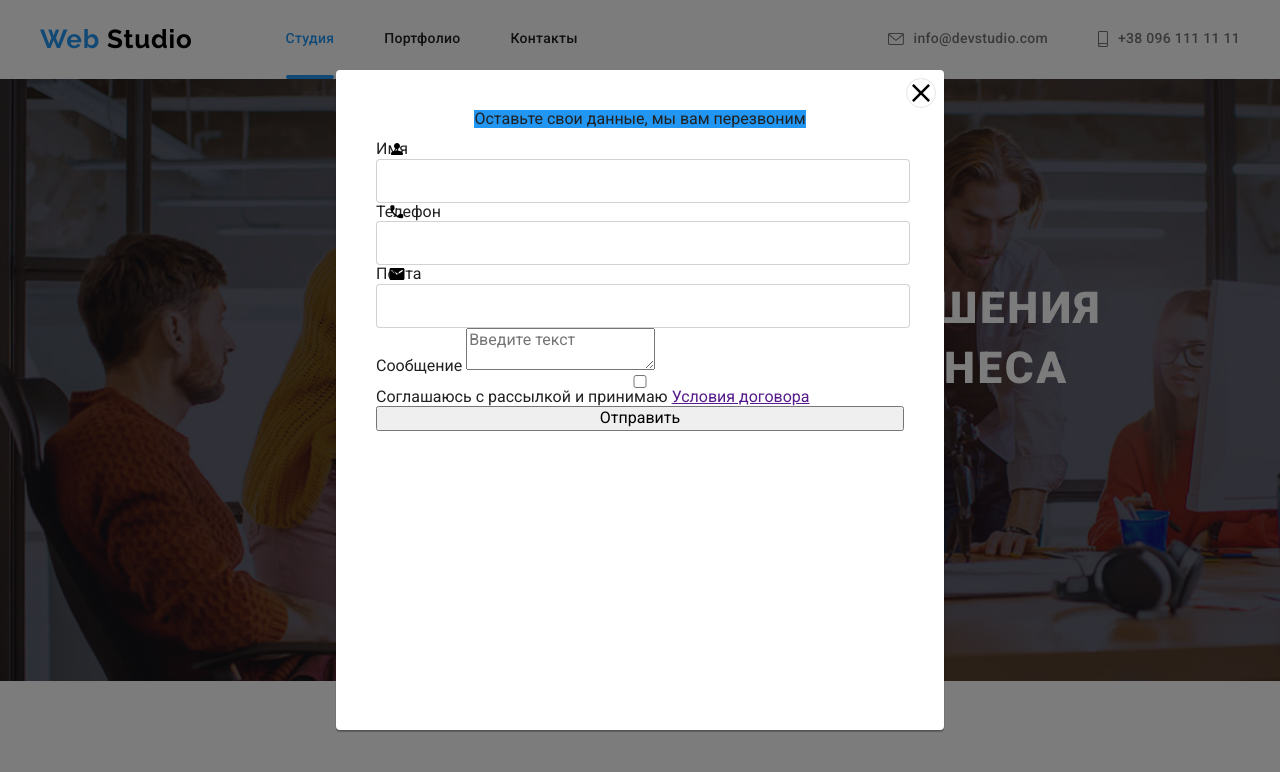
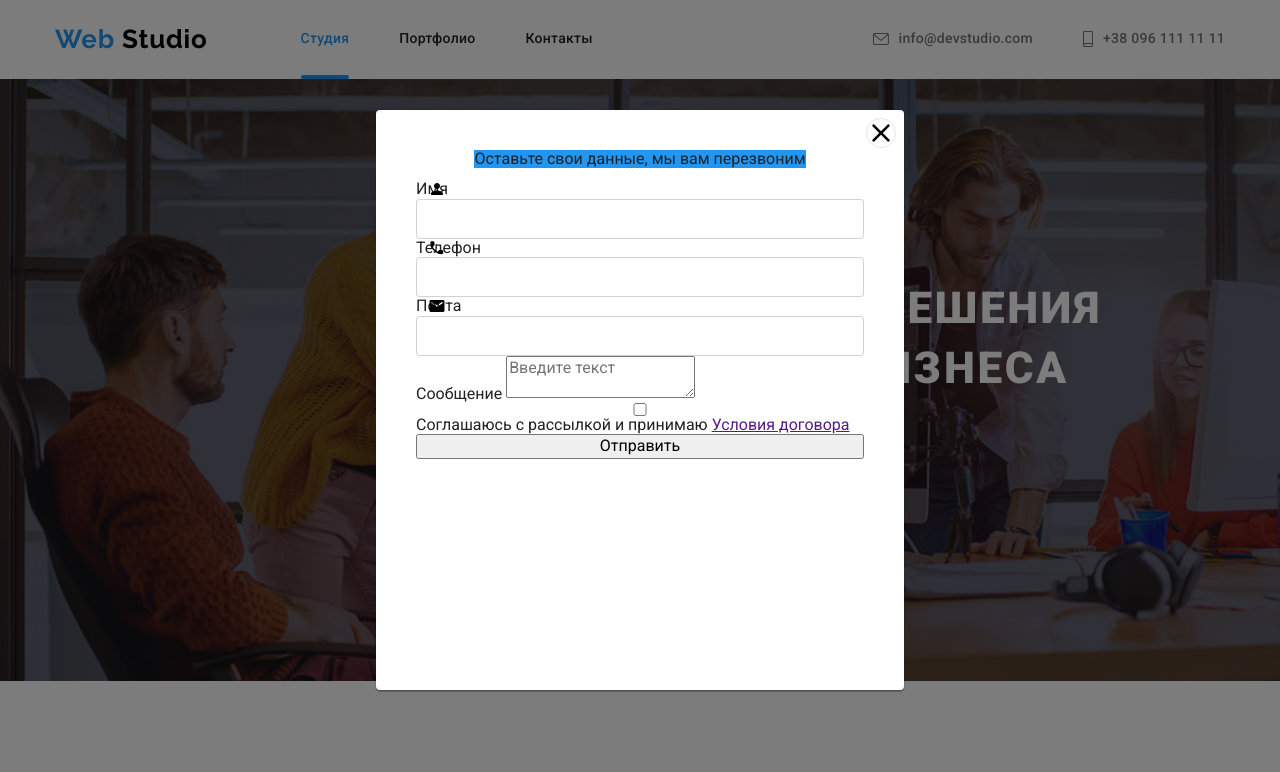
Before and after one commit to Mikhail84-hub/goit-markup-hw-06, a plain HTML site: page index.html in a window 1280 px wide. Shown: the top 772 px of the page. Drawn offline with nearby package versions, Linux system fonts and the light colour scheme.

Commit message:
ремонт нормалайза

```diff
--- a/css/style.css
+++ b/css/style.css
@@ -736,7 +736,7 @@ body {
   height: 40px;
   border: 1px solid rgba(33, 33, 33, 0.2);
   border-radius: 4px;
-  /* padding-left: 42px; */
+  padding-left: 42px;
 }
 .modal-input-icons {
   position: absolute;
--- a/index.html
+++ b/index.html
@@ -10,9 +10,7 @@
         href="https://fonts.googleapis.com/css2?family=Raleway:wght@700&family=Roboto:wght@400;500;700;900&display=swap"
         rel="stylesheet">
     <link rel="preconnect" href="https://fonts.gstatic.com">
-    <link rel="stylesheet" href="https://cdnjs.cloudflare.com/ajax/libs/normalize/8.0.1/normalize.min.css"
-        integrity="sha512-NhSC1YmyruXifcj/KFRWoC561YpHpc5Jtzgvbuzx5VozKpWvQ+4nXhPdFgmx8xqexRcpAglTj9sIBWINXa8x5w=="
-        crossorigin="anonymous">
+    <link rel="stylesheet" href="https://cdnjs.cloudflare.com/ajax/libs/modern-normalize/1.0.0/modern-normalize.min.css" />
     <link rel="stylesheet" href="./css/style.css">
 </head>
 
```
